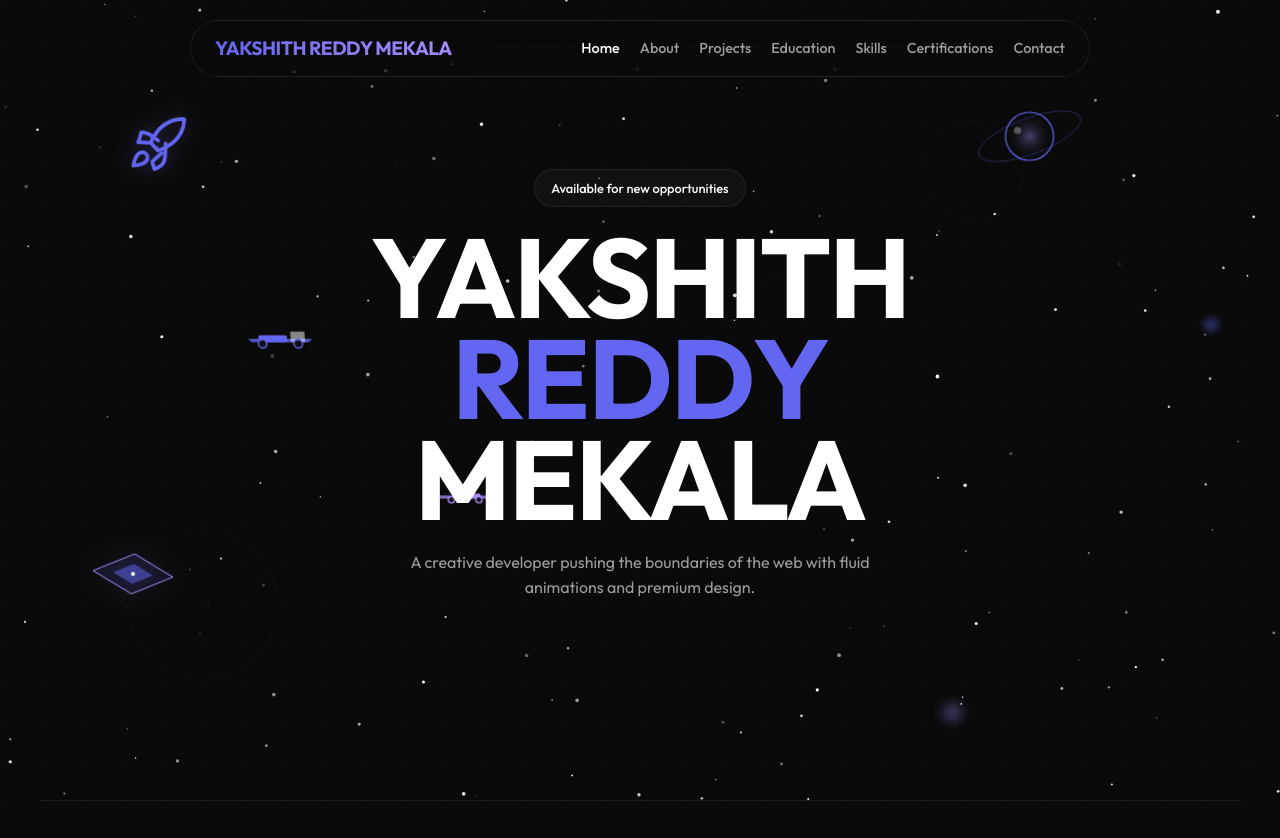
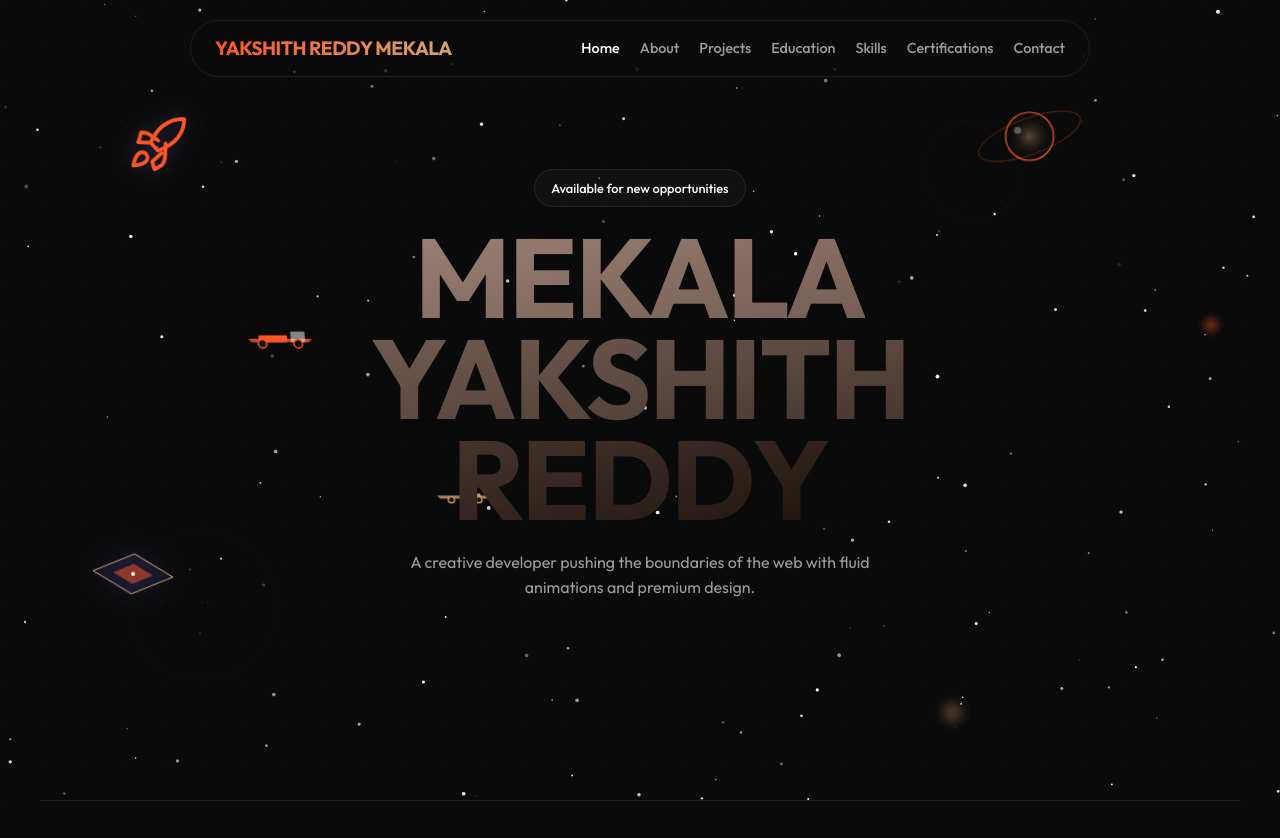
Before and after one commit to yakshithmekala/Portfolio-Yakshith, a website built with Vite: page index.html in a window 1280 px wide. Shown: the top 838 px of the page. Built offline with nearby package versions, Linux system fonts and the light colour scheme.

Commit message:
Update colors and fix magnetic text clipping bug

```diff
--- a/index.html
+++ b/index.html
@@ -90,9 +90,9 @@
             <div class="container" style="position: relative; z-index: 1;">
                 <div class="glass-pill reveal">Available for new opportunities</div>
                 <h1 class="reveal">
-                    <span class="magnetic-text">YAKSHITH</span><br>
-                    <span class="magnetic-text" style="color: var(--accent-primary)">REDDY</span><br>
-                    <span class="magnetic-text">MEKALA</span>
+                    <span class="magnetic-text" style="background: linear-gradient(to right bottom, #9B8074, #735d52); -webkit-background-clip: text; background-clip: text; -webkit-text-fill-color: transparent;">MEKALA</span><br>
+                    <span class="magnetic-text" style="background: linear-gradient(to right bottom, #735d52, #47362e); -webkit-background-clip: text; background-clip: text; -webkit-text-fill-color: transparent;">YAKSHITH</span><br>
+                    <span class="magnetic-text" style="background: linear-gradient(to right bottom, #47362e, #1F140D); -webkit-background-clip: text; background-clip: text; -webkit-text-fill-color: transparent;">REDDY</span>
                 </h1>
                 <p class="reveal" style="color: var(--text-secondary); max-width: 500px; margin: 0 auto 30px;">
                     A creative developer pushing the boundaries of the web with fluid animations and premium design.
--- a/src/skills.js
+++ b/src/skills.js
@@ -142,7 +142,7 @@ if (canvas) {
                     c.style.boxShadow = '';
                 });
                 card.style.borderColor = 'var(--accent-primary)';
-                card.style.boxShadow = '0 0 30px rgba(99, 102, 241, 0.2)';
+                card.style.boxShadow = '0 0 30px rgba(255, 87, 34, 0.2)';
             }
         });
     });
--- a/src/style.css
+++ b/src/style.css
@@ -3,8 +3,8 @@
 :root {
   --bg-primary: #0a0a0a;
   --bg-secondary: #141414;
-  --accent-primary: #6366f1; /* Indigo */
-  --accent-secondary: #a78bfa; /* Violet */
+  --accent-primary: #ff5722; /* Ember */
+  --accent-secondary: #d4a373; /* Dust */
   --text-primary: #ffffff;
   --text-secondary: rgba(255, 255, 255, 0.6);
   --glass-bg: rgba(255, 255, 255, 0.03);
```
